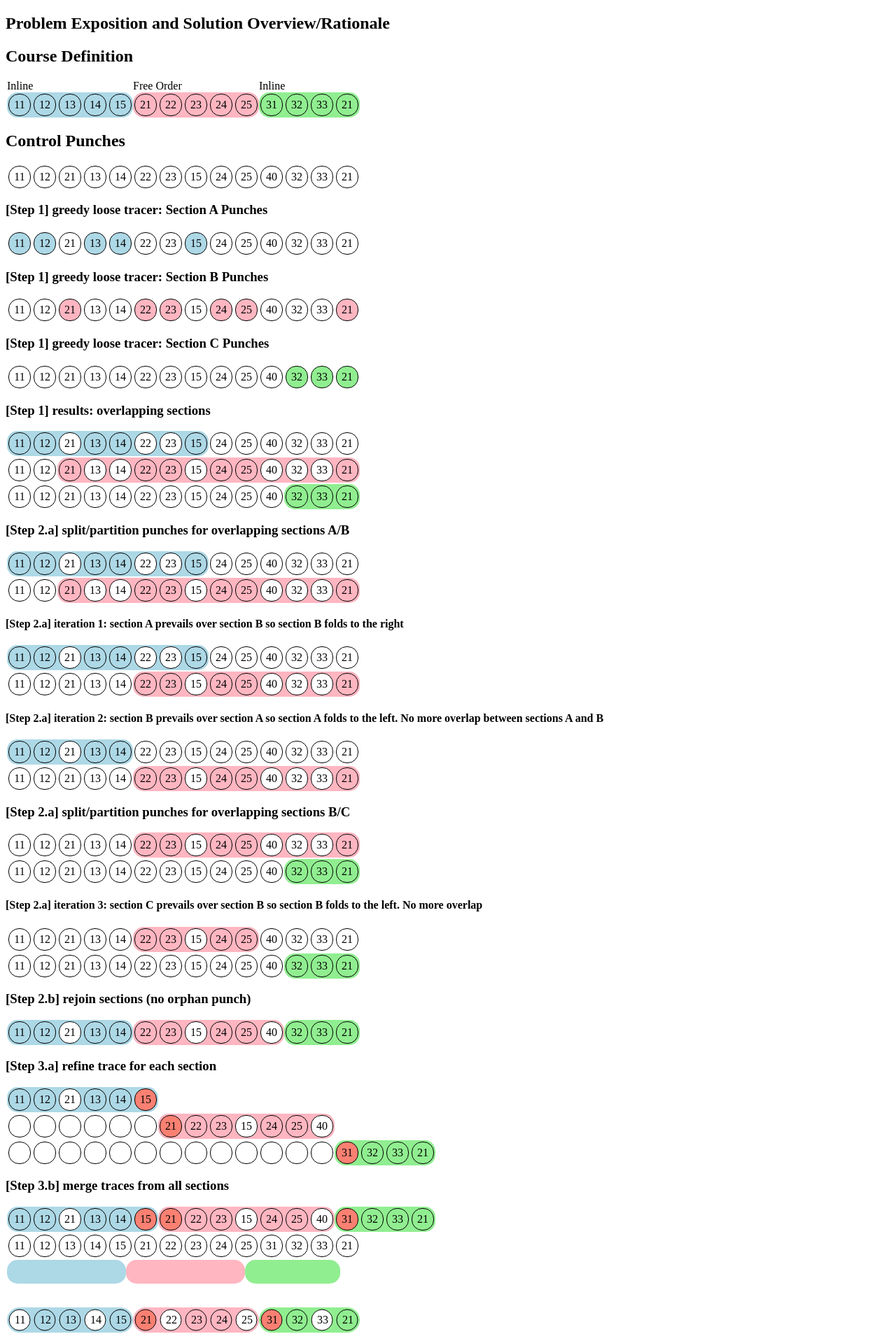
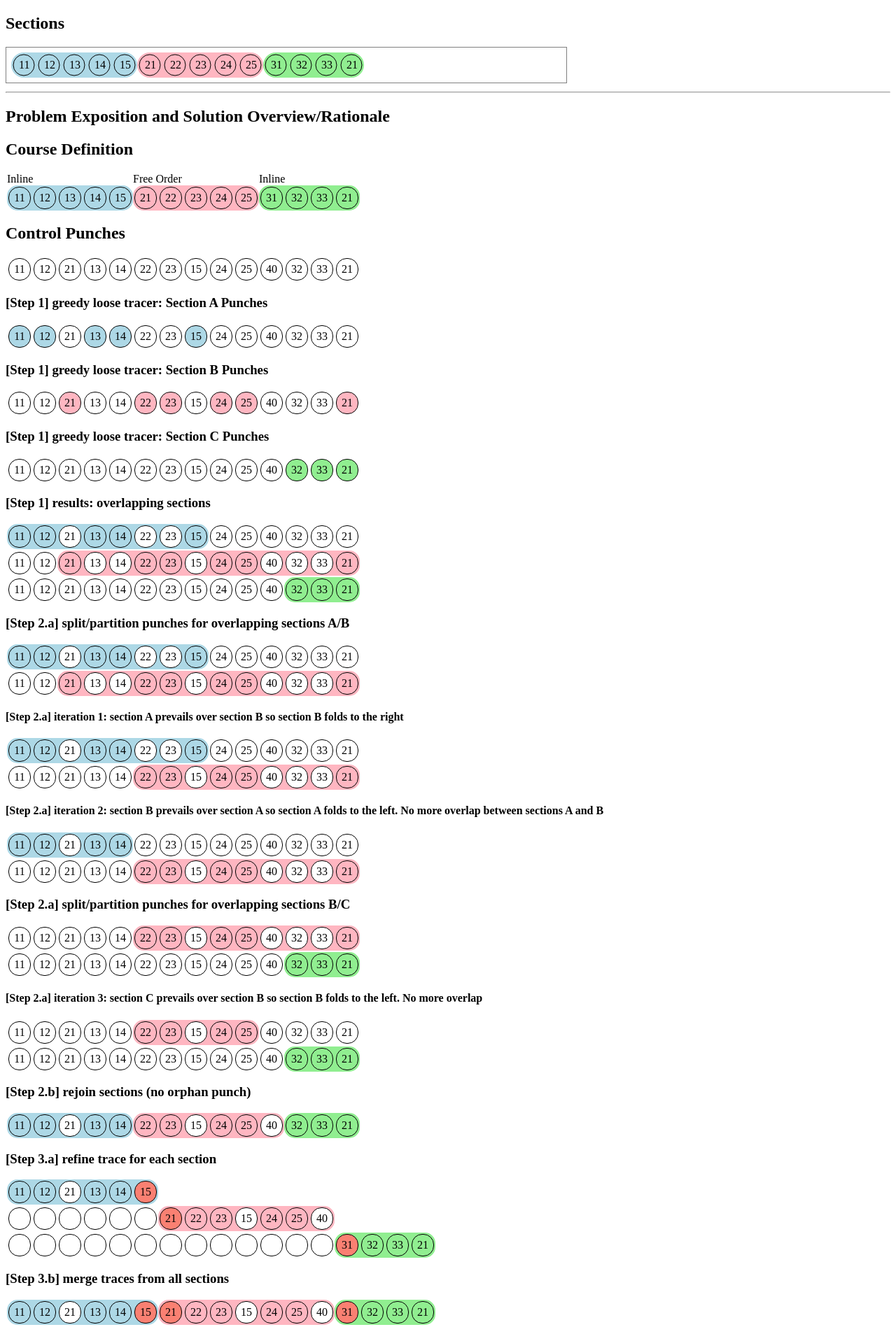
Before and after one commit to sdenier/geco_algorithm_viz_d3, a plain HTML site: page index.html in a window 1280 px wide. Shown: the whole page at 70% size. Drawn offline with nearby package versions, Linux system fonts and the light colour scheme.

Commit message:
design with d3+svg

```diff
--- a/index.html
+++ b/index.html
@@ -48,6 +48,74 @@
   </style>
 </head>
 <body>
+
+  <div class="algo">
+    <div>
+      <h2>Sections</h2>
+      <svg id="sections" width="800px" height="50px" style="border: 1px solid gray"></svg>
+    </div>
+    <div class="description"></div>
+  </div>
+
+  <script src="https://d3js.org/d3.v4.min.js"></script>
+  <script>
+    const controls = [11, 12, 13, 14, 15, 21, 22, 23, 24, 25, 31, 32, 33, 21];
+    const sections = [{
+      name: 'sectionA',
+      color: 'lightblue',
+      start: 0,
+      end: 4,
+    }, {
+      name: 'sectionB',
+      color: 'lightpink',
+      start: 5,
+      end: 9,
+    }, {
+      name: 'sectionC',
+      color: 'lightgreen',
+      start: 10,
+      end: 13,
+    }];
+
+    const CONTROL_SIZE = 36;
+    const PADDING = 25
+
+
+    d3.select('#sections')
+      .selectAll('line')
+        .data(sections)
+      .enter().append('line')
+        .attr('stroke', d => d.color)
+        .attr('stroke-width', CONTROL_SIZE)
+        .attr('stroke-linecap', 'round')
+        .attr('x1', d => d.start * CONTROL_SIZE + PADDING)
+        .attr('x2', d => (d.end) * CONTROL_SIZE + PADDING)
+        .attr('y1', PADDING)
+        .attr('y2', PADDING)
+
+    const controlNode = d3.select('#sections')
+      .selectAll('g')
+        .data(controls)
+      .enter().append('g')
+        .attr('transform', (_, i) => `translate(${ i * CONTROL_SIZE },${ PADDING })`);
+
+      controlNode.append('circle')
+        .attr('stroke', 'black')
+        .attr('stroke-width', '1')
+        .attr('fill', 'transparent')
+        .attr('cx', PADDING)
+        .attr('cy', 0)
+        .attr('r', (CONTROL_SIZE - 6) / 2)
+
+      controlNode.append('text')
+        .attr('dx', 18)
+        .attr('dy', 5)
+        .text(d => d)
+
+  </script>
+
+  <hr />
+
   <div>
     <div>
       <h2>Problem Exposition and Solution Overview/Rationale</h2>
@@ -601,85 +669,5 @@
     </div>
 
   </div>
-
-  <div class="chart">
-    <div class="controls row"></div>
-    <div class="sections row"></div>
-  </div>
-
-  <svg id="algo" width="800px" height="400px">
-  </svg>
-
-  <script src="https://d3js.org/d3.v4.min.js"></script>
-  <script>
-    const controls = [11, 12, 13, 14, 15, 21, 22, 23, 24, 25, 31, 32, 33, 21];
-    const sections = [{
-      name: 'sectionA',
-      color: 'lightblue',
-      start: 0,
-      end: 4,
-    }, {
-      name: 'sectionB',
-      color: 'lightpink',
-      start: 5,
-      end: 9,
-    }, {
-      name: 'sectionC',
-      color: 'lightgreen',
-      start: 10,
-      end: 13,
-    }];
-
-
-    const controlNodes = d3.select('.chart .controls')
-      .selectAll('div')
-        .data(controls)
-      .enter().append('div')
-        .attr('class', 'control')
-        // .style("width", function(d) { return d * 10 + "px"; })
-        .text(d => d);
-
-    const sectionNodes = d3.select('.chart .sections')
-      .selectAll('div')
-        .data(sections)
-      .enter().append('div')
-        .attr('class', 'section')
-        .attr('class', d => 'section ' + d.name)
-        .style('width', d => (d.end - d.start + 1) * 34 + 'px')
-        .style('height', '34px')
-
-    d3.select('#algo')
-      .selectAll('line')
-        .data(sections)
-      .enter().append('line')
-        .attr('stroke', d => d.color)
-        .attr('stroke-width', '36')
-        .attr('stroke-linecap', 'round')
-        .attr('x1', d => d.start * 36 + 20)
-        .attr('x2', d => (d.end) * 36 + 20)
-        .attr('y1', 50)
-        .attr('y2', 50)
-
-    const controlNode = d3.select('#algo')
-      .selectAll('g')
-        .data(controls)
-      .enter().append('g')
-        .attr('transform', (_, i) => `translate(${i * 36},50)`);
-
-      controlNode.append('circle')
-        .attr('stroke', 'black')
-        .attr('stroke-width', '1')
-        .attr('fill', (d, i) => i % 3 === 0 ? 'white' : i % 5 === 0 ? 'salmon' : 'transparent')
-        .attr('cx', 20)
-        .attr('cy', 0)
-        .attr('r', 15)
-
-      controlNode.append('text')
-        .attr('dx', 13)
-        .attr('dy', 5)
-        .text(d => d)
-
-
-  </script>
 </body>
 </html>
```
